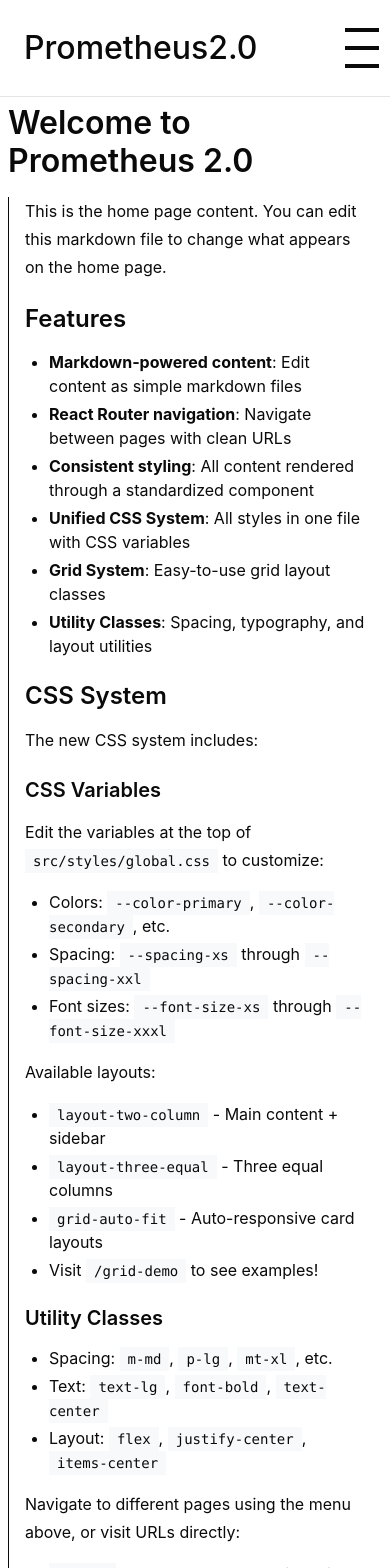
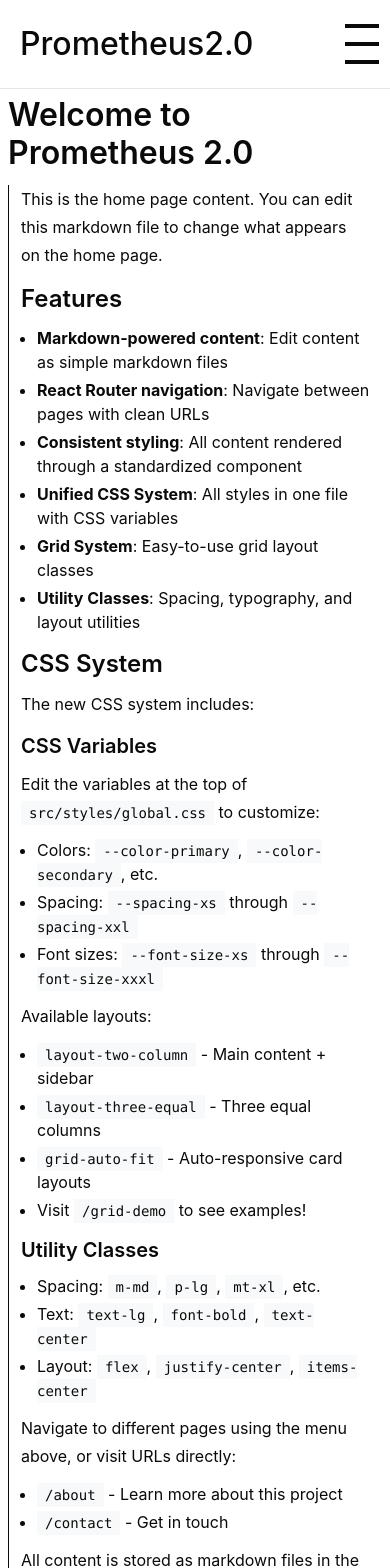
Before and after one commit to DonRomaniello/Prometheus2.0, a React (Create React App) app in the folder frontend/: page / in a window 390 px wide. Shown: the top 1568 px of the page. Built offline with nearby package versions, Linux system fonts and the light colour scheme; a web font is replaced by a local one.

Commit message:
Modular CSS

```diff
--- a/frontend/src/App.js
+++ b/frontend/src/App.js
@@ -8,7 +8,7 @@ import TheStudio from './pages/TheStudio';
 import Navigation from './components/Navigation';
 import './styles/variables.css';
 import './styles/global.css';
-import './styles/people.css';
+import './styles/layouts/people.css';
 
 function App() {
   return (
--- a/frontend/src/components/ContentRenderer.js
+++ b/frontend/src/components/ContentRenderer.js
@@ -2,6 +2,11 @@ import React, { useRef } from 'react';
 import ReactMarkdown from 'react-markdown';
 import { useMarkdownContent } from '../hooks/useMarkdownContent';
 import { useFillPeopleGrid } from '../hooks/useFillPeopleGrid';
+import '../styles/layouts/content-renderer.css';
+import '../styles/layouts/people.css';
+import '../styles/layouts/layout-two-column.css';
+import '../styles/layouts/layout-three-equal.css';
+import '../styles/layouts/grid-auto-fit.css';
 
 const ContentRenderer = ({ contentFile }) => {
   const { layout, firstHeader, remainingContent, loading, error, fillerContent } = useMarkdownContent(contentFile);
--- a/frontend/src/styles/layouts/content-renderer.css
+++ b/frontend/src/styles/layouts/content-renderer.css
@@ -0,0 +1,85 @@
+/* Content Renderer Layout */
+.content-renderer {
+  padding: var(--spacing-lg);
+}
+
+.content-renderer h1,
+.content-renderer h2,
+.content-renderer h3,
+.content-renderer h4,
+.content-renderer h5,
+.content-renderer h6 {
+  margin-top: var(--spacing-lg);
+  margin-bottom: var(--spacing-md);
+  font-weight: var(--font-weight-semibold);
+  line-height: var(--line-height-tight);
+}
+
+.content-renderer p {
+  margin-bottom: var(--spacing-md);
+  line-height: var(--line-height-relaxed);
+}
+
+.content-renderer ul,
+.content-renderer ol {
+  margin-bottom: var(--spacing-md);
+  padding-left: var(--spacing-lg);
+}
+
+.content-renderer li {
+  margin-bottom: var(--spacing-xs);
+}
+
+.content-renderer blockquote {
+  border-left: 4px solid var(--color-primary);
+  padding-left: var(--spacing-md);
+  margin: var(--spacing-lg) 0;
+  font-style: italic;
+  color: var(--text-secondary);
+}
+
+.content-renderer code {
+  background-color: var(--bg-secondary);
+  padding: var(--spacing-xs) var(--spacing-sm);
+  font-family: source-code-pro, Menlo, Monaco, Consolas, 'Courier New', monospace;
+  font-size: var(--font-size-sm);
+}
+
+.content-renderer pre {
+  background-color: var(--bg-secondary);
+  padding: var(--spacing-md);
+  overflow-x: auto;
+  margin: var(--spacing-md) 0;
+}
+
+.content-renderer pre code {
+  background: none;
+  padding: 0;
+}
+
+.content-renderer table {
+  width: 100%;
+  border-collapse: collapse;
+  margin: var(--spacing-md) 0;
+}
+
+.content-renderer th,
+.content-renderer td {
+  border: var(--border-width) solid var(--border-color);
+  padding: var(--spacing-sm) var(--spacing-md);
+  text-align: left;
+}
+
+.content-renderer th {
+  background-color: var(--bg-secondary);
+  font-weight: var(--font-weight-semibold);
+}
+
+.content-renderer a {
+  color: var(--color-primary);
+  text-decoration: none;
+}
+
+.content-renderer a:hover {
+  text-decoration: underline;
+}
--- a/frontend/src/styles/layouts/grid-auto-fit.css
+++ b/frontend/src/styles/layouts/grid-auto-fit.css
@@ -0,0 +1,13 @@
+/* Grid Auto Fit Layout */
+.grid-auto-fit {
+  display: flex;
+  flex-wrap: wrap;
+  gap: var(--grid-gap);
+  justify-content: flex-start;
+}
+
+@media (max-width: 768px) {
+  .grid-auto-fit {
+    grid-template-columns: repeat(auto-fit, minmax(200px, 1fr));
+  }
+}
--- a/frontend/src/styles/layouts/layout-three-equal.css
+++ b/frontend/src/styles/layouts/layout-three-equal.css
@@ -0,0 +1,14 @@
+/* Three Equal Columns Layout */
+.layout-three-equal {
+  display: grid;
+  grid-template-areas: "left center right";
+  grid-template-columns: 1fr 1fr 1fr;
+  gap: var(--grid-gap);
+}
+
+@media (max-width: 768px) {
+  .layout-three-equal {
+    grid-template-areas: "left" "center" "right";
+    grid-template-columns: 1fr;
+  }
+}
--- a/frontend/src/styles/layouts/layout-two-column.css
+++ b/frontend/src/styles/layouts/layout-two-column.css
@@ -0,0 +1,14 @@
+/* Two Column Layout */
+.layout-two-column {
+  display: grid;
+  grid-template-areas: "main sidebar";
+  grid-template-columns: 2fr 1fr;
+  gap: var(--grid-gap);
+}
+
+@media (max-width: 768px) {
+  .layout-two-column {
+    grid-template-areas: "main" "sidebar";
+    grid-template-columns: 1fr;
+  }
+}
--- a/frontend/src/styles/layouts/people.css
+++ b/frontend/src/styles/layouts/people.css
@@ -1,6 +1,3 @@
-/* Import variables */
-@import './variables.css';
-
 /* People grid layout: responsive, max 3 columns, always square */
 .people-grid .content-body {
   display: flex;
@@ -109,10 +106,6 @@
     margin: 1rem 0;
   }
 
-  :root {
-    --people-image-size: 20vh;
-  }
-
   .filler-content {
     padding: 0.75rem;
   }
@@ -133,10 +126,6 @@
 }
 
 @media (max-width: 480px) {
-  :root {
-    --people-image-size: 18vh;
-  }
-
   .people-grid .content-body {
     gap: 0.75rem;
   }
```
Also changed, not shown: frontend/src/styles/layouts/additional-layouts.css (added).
